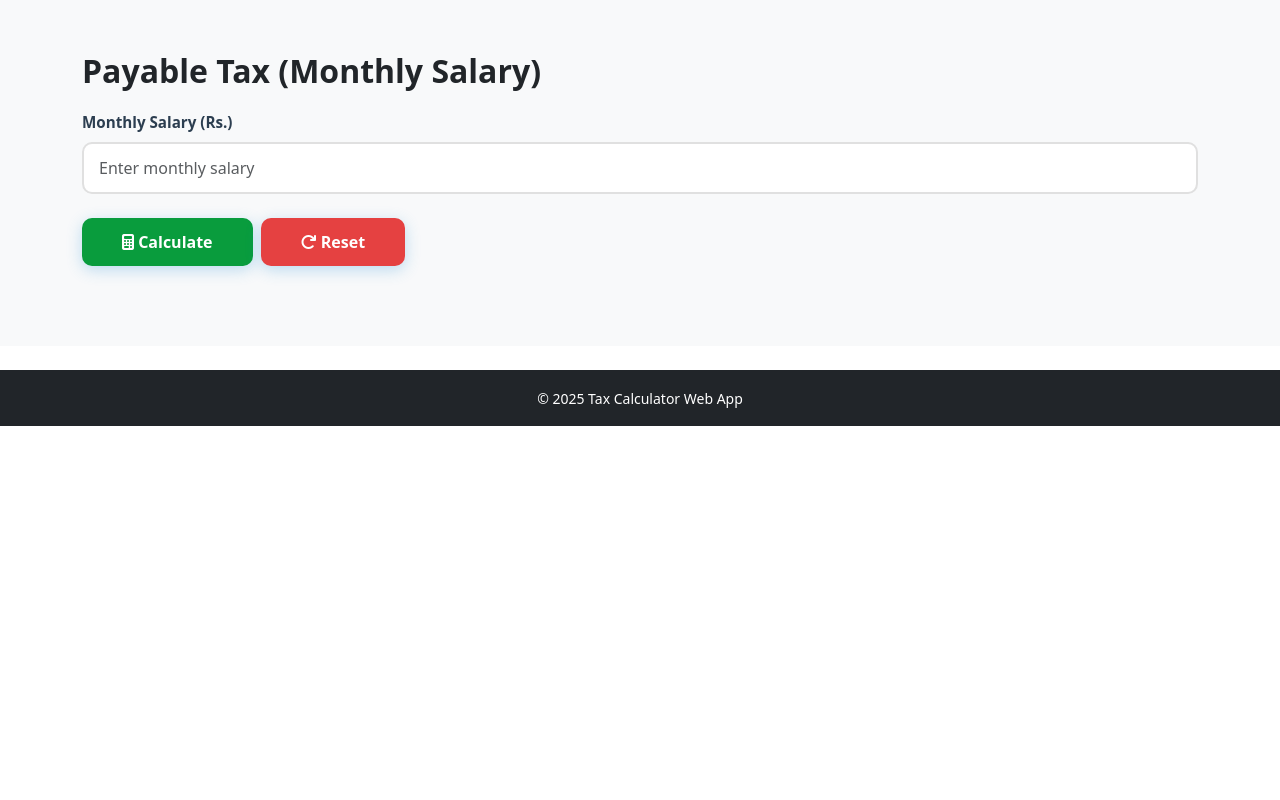
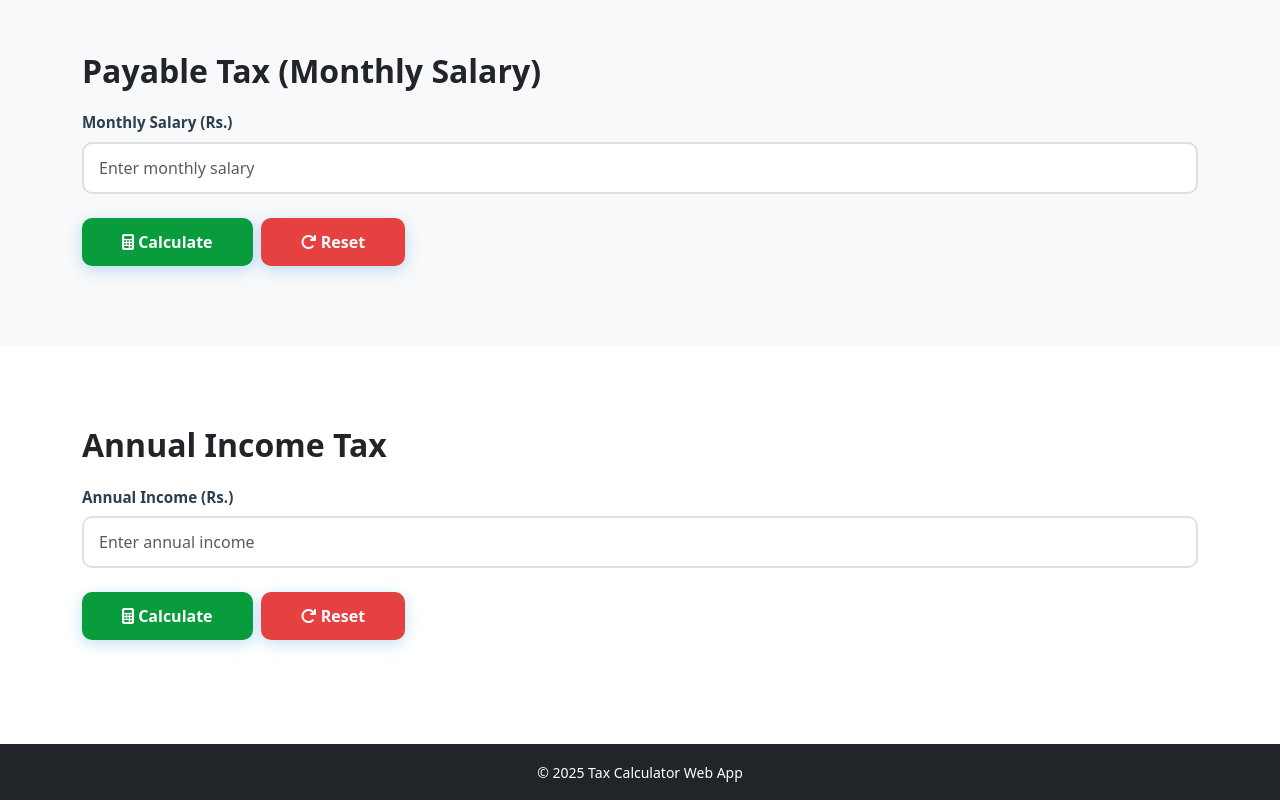
Before and after one commit to SachinthaAbeygunasekara/Tax-Calculator, a plain HTML site: page index.html in a window 1280 px wide. Shown: the part 1364-2164 px from the top of the page. Before the commit the page ends 1790 px from the top, so only its background shows below. Drawn offline with nearby package versions, Linux system fonts and the light colour scheme.

Commit message:
feat: implement income tax Ul section

```diff
--- a/index.html
+++ b/index.html
@@ -101,12 +101,35 @@
                     <button type="submit" class="btn btn-calculate">
                         <i class="fas fa-calculator"></i> Calculate
                     </button>
-                    <button type="button" class="btn btn-reset" onclick="resetForm('payableForm','payableError', 'payableResult')">
+                    <button type="button" class="btn btn-reset"
+                        onclick="resetForm('payableForm','payableError', 'payableResult')">
                         <i class="fas fa-redo"></i> Reset
                     </button>
                 </div>
             </form>
             <div id="payableResult" class="result-card"></div>
+        </div>
+    </section>
+
+    <section id="income" class="section">
+        <div class="container">
+            <h2 class="section-title">Annual Income Tax</h2>
+            <form id="incomeForm">
+                <div class="mb-4">
+                    <label for="annualIncome" class="form-label">Annual Income (Rs.)</label>
+                    <input type="text" class="form-control" id="annualIncome" placeholder="Enter annual income">
+                    <div class="error-message" id="incomeError"></div>
+                </div>
+                <div class="d-flex gap-2">
+                    <button type="submit" class="btn btn-calculate">
+                        <i class="fas fa-calculator"></i> Calculate
+                    </button>
+                    <button type="button" class="btn btn-reset" onclick="resetForm('income')">
+                        <i class="fas fa-redo"></i> Reset
+                    </button>
+                </div>
+            </form>
+            <div id="incomeResult" class="result-card"></div>
         </div>
     </section>
 
```
